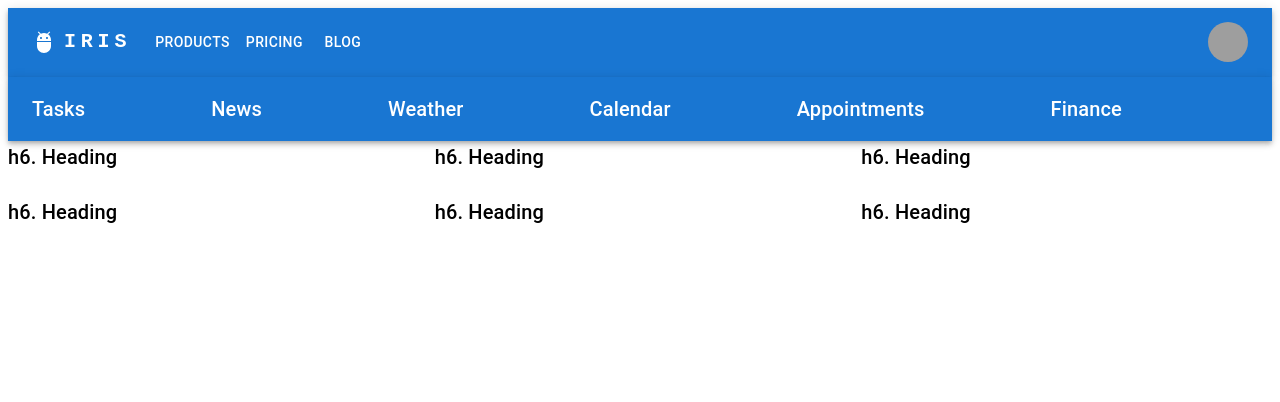
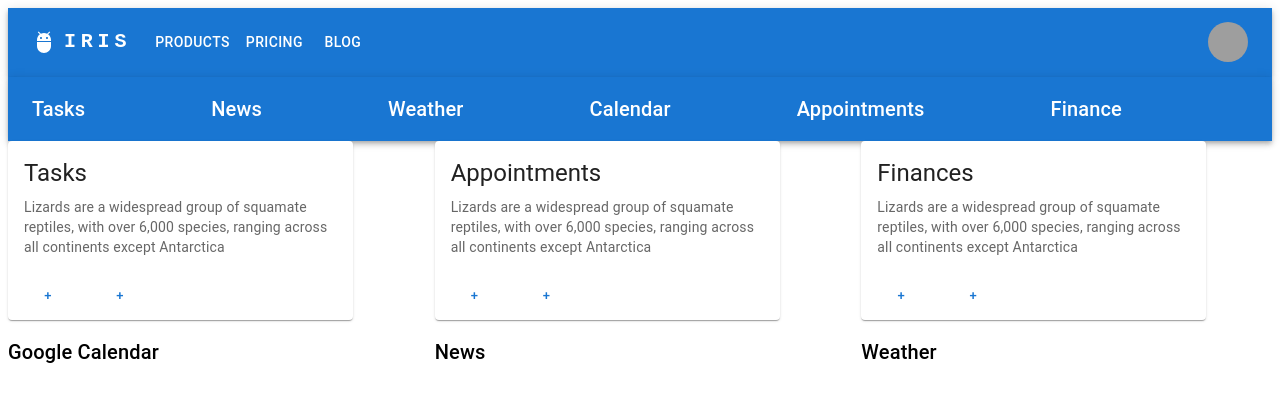
Before and after one commit to sterlingbarton/project-iris, a Next.js app in the folder client/: page / in a window 1280 px wide. Shown: the top 402 px of the page. Built offline with nearby package versions, Linux system fonts and the light colour scheme; grey boxes are pictures that could not be loaded.

Commit message:
signup, signin, userpage, inner & outer nav established. home page initial layout w cards

```diff
--- a/client/components/ApptCard.jsx
+++ b/client/components/ApptCard.jsx
@@ -1,6 +1,30 @@
+import Card from '@mui/material/Card';
+import CardContent from '@mui/material/CardContent';
+import Typography from '@mui/material/Typography';
+import { Button, CardActionArea, CardActions } from '@mui/material';
 
-// export default function ApptCard() {
-//   return (
-//     <div>ApptCard</div>
-//   )
-// }
+export default function AppointmentCard() {
+  return (
+    <Card sx={{ maxWidth: 345 }}>
+      <CardActionArea>
+        <CardContent>
+          <Typography gutterBottom variant="h5" component="div">
+            Appointments
+          </Typography>
+          <Typography variant="body2" color="text.secondary">
+            Lizards are a widespread group of squamate reptiles, with over 6,000
+            species, ranging across all continents except Antarctica
+          </Typography>
+        </CardContent>
+      </CardActionArea>
+      <CardActions>
+        <Button size="small" color="primary">
+          +
+        </Button>
+        <Button size="small" color="primary">
+          +
+        </Button>
+      </CardActions>
+    </Card>
+  );
+}
--- a/client/components/FinanceCard.jsx
+++ b/client/components/FinanceCard.jsx
@@ -1,6 +1,30 @@
+import Card from '@mui/material/Card';
+import CardContent from '@mui/material/CardContent';
+import Typography from '@mui/material/Typography';
+import { Button, CardActionArea, CardActions } from '@mui/material';
 
-// export default function FinanceCard() {
-//   return (
-//     <div>FinanceCard</div>
-//   )
-// }
+export default function FinanceCard() {
+  return (
+    <Card sx={{ maxWidth: 345 }}>
+      <CardActionArea>
+        <CardContent>
+          <Typography gutterBottom variant="h5" component="div">
+            Finances
+          </Typography>
+          <Typography variant="body2" color="text.secondary">
+            Lizards are a widespread group of squamate reptiles, with over 6,000
+            species, ranging across all continents except Antarctica
+          </Typography>
+        </CardContent>
+      </CardActionArea>
+      <CardActions>
+        <Button size="small" color="primary">
+          +
+        </Button>
+        <Button size="small" color="primary">
+          +
+        </Button>
+      </CardActions>
+    </Card>
+  );
+}
--- a/client/components/OuterNav.jsx
+++ b/client/components/OuterNav.jsx
@@ -128,7 +128,7 @@ export default function OuterNav() {
           <Box sx={{ flexGrow: 0 }}>
             <Tooltip title="Open settings">
               <IconButton onClick={handleOpenUserMenu} sx={{ p: 0 }}>
-                <Avatar alt="Remy Sharp" src="/static/images/avatar/2.jpg" />
+                <Avatar alt="Remy Sharp" src="https://media.licdn.com/dms/image/D4E03AQEoSSLrCiBRiw/profile-displayphoto-shrink_400_400/0/1682359181635?e=1692835200&v=beta&t=jxXx3Tn0XydBbmzPgKdBtew3bwhJYQKcc1dBWU5xle8" />
               </IconButton>
             </Tooltip>
             <Menu
--- /dev/null
+++ b/client/components/SideBar.jsx
@@ -0,0 +1,6 @@
+
+export default function SideBar() {
+  return (
+    <div>SideBar</div>
+  )
+}
--- a/client/components/TaskCard.jsx
+++ b/client/components/TaskCard.jsx
@@ -1,6 +1,30 @@
+import Card from '@mui/material/Card';
+import CardContent from '@mui/material/CardContent';
+import Typography from '@mui/material/Typography';
+import { Button, CardActionArea, CardActions } from '@mui/material';
 
-// export default function TaskCard() {
-//   return (
-//     <div>TaskCard</div>
-//   )
-// }
+export default function TaskCard() {
+  return (
+    <Card sx={{ maxWidth: 345 }}>
+      <CardActionArea>
+        <CardContent>
+          <Typography gutterBottom variant="h5" component="div">
+            Tasks
+          </Typography>
+          <Typography variant="body2" color="text.secondary">
+            Lizards are a widespread group of squamate reptiles, with over 6,000
+            species, ranging across all continents except Antarctica
+          </Typography>
+        </CardContent>
+      </CardActionArea>
+      <CardActions>
+        <Button size="small" color="primary">
+          +
+        </Button>
+        <Button size="small" color="primary">
+          +
+        </Button>
+      </CardActions>
+    </Card>
+  );
+}
--- a/client/pages/index.jsx
+++ b/client/pages/index.jsx
@@ -4,12 +4,13 @@ import * as React from 'react';
 import Box from '@mui/material/Box';
 import Grid from '@mui/material/Unstable_Grid2';
 import Typography from '@mui/material/Typography';
+import TaskCard from '../components/TaskCard';
+import ApptCard from '../components/ApptCard';
+import FinanceCard from '../components/FinanceCard';
 
 
-export default function Home() {
-  // fetch('/hello')
-  // .then(r => r.json())
-  // .then(data => console.log(data))
+export default function Home({taskData, appointmentData, financeData}) {
+  console.log(taskData, appointmentData, financeData)
   return (
     <div>
          <Head>
@@ -21,33 +22,27 @@ export default function Home() {
       <Box sx={{ flexGrow: 1 }}>
         <Grid container spacing={2}>
           <Grid xs={12} sm={4}>
+            <TaskCard />
+          </Grid>
+          <Grid xs={12} sm={4}>
+            <ApptCard />
+          </Grid>
+          <Grid xs={12} sm={4}>
+            <FinanceCard />
+          </Grid>
+          <Grid xs={12} sm={4}>
             <Typography variant="h6" gutterBottom>
-            h6. Heading
+            Google Calendar
             </Typography>
           </Grid>
           <Grid xs={12} sm={4}>
             <Typography variant="h6" gutterBottom>
-            h6. Heading
+            News
             </Typography>
           </Grid>
           <Grid xs={12} sm={4}>
             <Typography variant="h6" gutterBottom>
-            h6. Heading
-            </Typography>
-          </Grid>
-          <Grid xs={12} sm={4}>
-            <Typography variant="h6" gutterBottom>
-            h6. Heading
-            </Typography>
-          </Grid>
-          <Grid xs={12} sm={4}>
-            <Typography variant="h6" gutterBottom>
-            h6. Heading
-            </Typography>
-          </Grid>
-          <Grid xs={12} sm={4}>
-            <Typography variant="h6" gutterBottom>
-            h6. Heading
+            Weather
             </Typography>
           </Grid>
         </Grid>
@@ -59,3 +54,19 @@ export default function Home() {
     </div>
   )
 }
+
+// export async function getStaticProps() {
+//   const res1 = await fetch('http://localhost:5555/tasks');
+//   const taskData = await res1.json();
+//   const res2 = await fetch('http://localhost:5555/appointments');
+//   const appointmentData = await res2.json();
+//   const res3 = await fetch('http://localhost:5555/finance');
+//   const financeData = await res3.json();
+//   return {
+//     props: {
+//       taskData,
+//       appointmentData,
+//       financeData
+//     },
+//   }
+// }
```
Also changed, not shown: client/pages/404.jsx (+17 -17 lines), client/pages/SignIn.jsx (added, +39 -0 lines), client/pages/SignUp.jsx (added, +57 -0 lines), client/pages/UserPage.jsx (added, +13 -0 lines).
